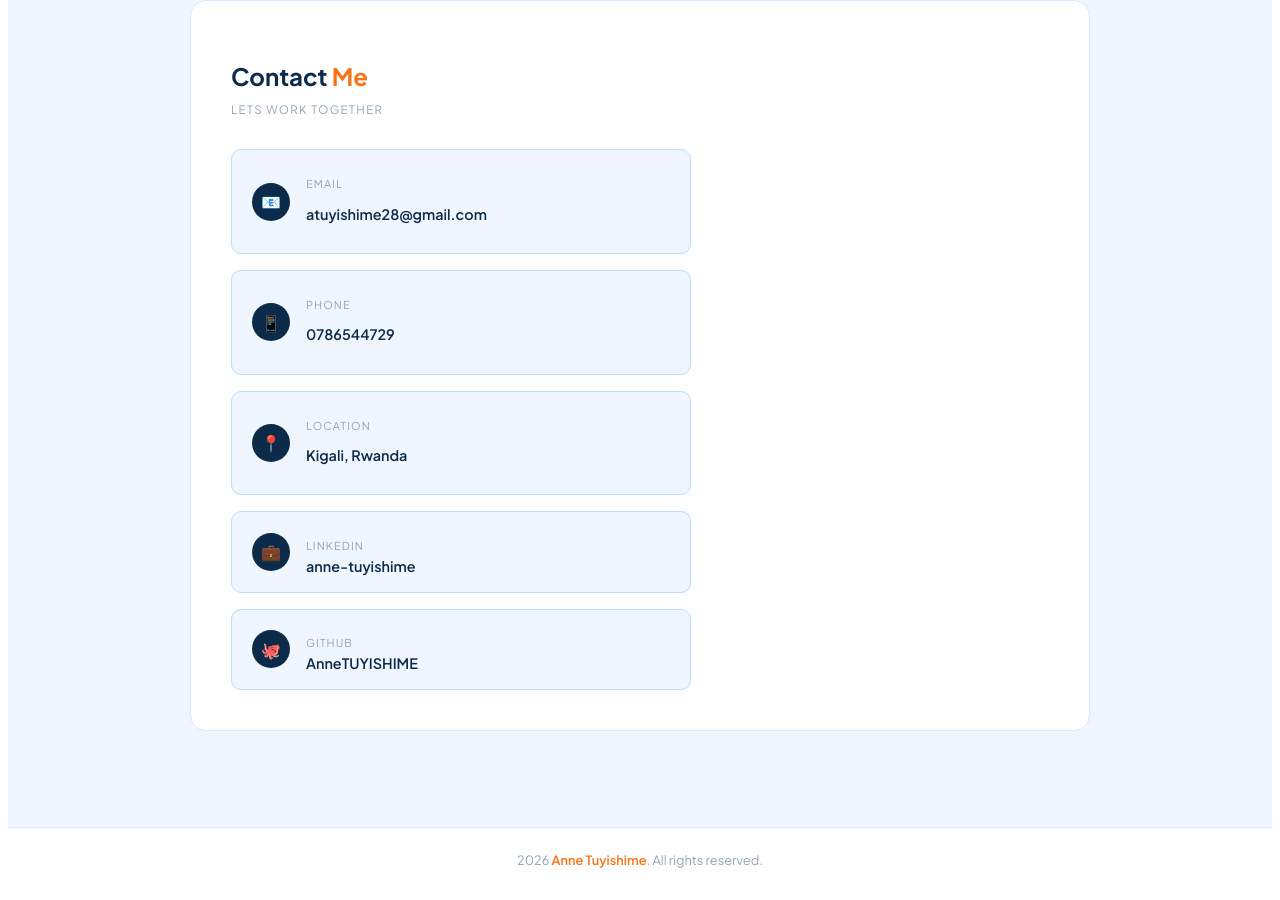
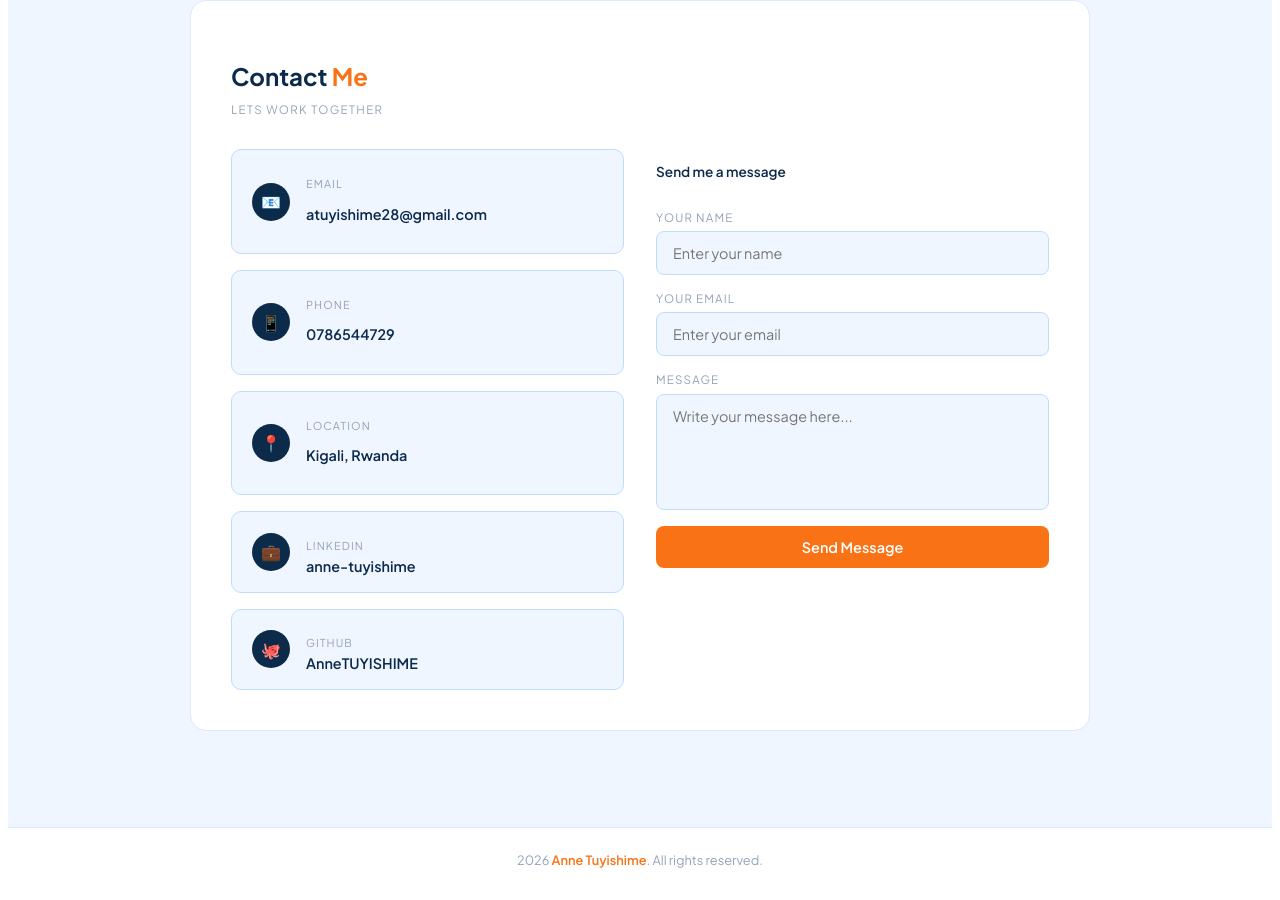
Before and after one commit to AnneTUYISHIME/Website, a React (Vite) app: page / in a window 1280 px wide. Shown: the part 2559-3459 px from the top of the page. Built offline with nearby package versions, Linux system fonts and the light colour scheme.

Commit message:
message box added

```diff
--- a/src/App.jsx
+++ b/src/App.jsx
@@ -2,6 +2,10 @@ import { useEffect, useState } from "react";
 
 export default function App() {
   const [dark, setDark] = useState(false);
+  const [name, setName] = useState("");
+  const [email, setEmail] = useState("");
+  const [message, setMessage] = useState("");
+  const [sent, setSent] = useState(false);
 
   useEffect(() => {
     const link = document.createElement("link");
@@ -46,6 +50,15 @@ export default function App() {
     { name: "C++", emoji: "⚙️" },
     { name: "C", emoji: "🔵" },
   ];
+
+  function handleSend() {
+    if (name && email && message) {
+      setSent(true);
+      setName("");
+      setEmail("");
+      setMessage("");
+    }
+  }
 
   return (
     <div style={{ fontFamily: "'Plus Jakarta Sans', sans-serif", background: t.bg, minHeight: "100vh", color: t.text, transition: "all .3s" }}>
@@ -222,7 +235,10 @@ export default function App() {
           <p style={{ fontSize: ".72rem", textTransform: "uppercase", letterSpacing: ".12em", color: t.label, marginBottom: "2rem" }}>
             Lets work together
           </p>
-          <div style={{ display: "flex", flexDirection: "column", gap: "1rem", maxWidth: "460px" }}>
+
+          <div style={{ display: "grid", gridTemplateColumns: "1fr 1fr", gap: "2rem" }}>
+
+            <div style={{ display: "flex", flexDirection: "column", gap: "1rem" }}>
 
               <div style={{ display: "flex", alignItems: "center", gap: "1rem", background: t.innerCard, borderRadius: "10px", padding: "1rem 1.25rem", border: "1px solid " + t.innerBorder }}>
                 <div style={{ width: "38px", height: "38px", borderRadius: "50%", background: "#0c2a4a", display: "flex", alignItems: "center", justifyContent: "center", fontSize: "1rem", flexShrink: 0 }}>📧</div>
@@ -269,6 +285,68 @@ export default function App() {
               </div>
 
             </div>
+
+            <div style={{ display: "flex", flexDirection: "column", gap: "1rem" }}>
+
+              <p style={{ fontSize: ".85rem", fontWeight: 600, color: t.text }}>Send me a message</p>
+
+              {sent && (
+                <div style={{ background: "#dcfce7", border: "1px solid #86efac", borderRadius: "8px", padding: ".75rem 1rem", fontSize: ".85rem", color: "#166534", fontWeight: 600 }}>
+                  Message sent successfully! I will get back to you soon.
+                </div>
+              )}
+
+              <div style={{ display: "flex", flexDirection: "column", gap: ".4rem" }}>
+                <label style={{ fontSize: ".72rem", textTransform: "uppercase", letterSpacing: ".1em", color: t.label }}>Your Name</label>
+                <input
+                  type="text"
+                  value={name}
+                  onChange={(e) => setName(e.target.value)}
+                  placeholder="Enter your name"
+                  style={{ background: t.innerCard, border: "1px solid " + t.innerBorder, borderRadius: "8px", padding: ".75rem 1rem", fontSize: ".9rem", color: t.text, fontFamily: "inherit", outline: "none" }}
+                  onFocus={(e) => { e.target.style.borderColor = "#f97316"; }}
+                  onBlur={(e) => { e.target.style.borderColor = t.innerBorder; }}
+                />
+              </div>
+
+              <div style={{ display: "flex", flexDirection: "column", gap: ".4rem" }}>
+                <label style={{ fontSize: ".72rem", textTransform: "uppercase", letterSpacing: ".1em", color: t.label }}>Your Email</label>
+                <input
+                  type="email"
+                  value={email}
+                  onChange={(e) => setEmail(e.target.value)}
+                  placeholder="Enter your email"
+                  style={{ background: t.innerCard, border: "1px solid " + t.innerBorder, borderRadius: "8px", padding: ".75rem 1rem", fontSize: ".9rem", color: t.text, fontFamily: "inherit", outline: "none" }}
+                  onFocus={(e) => { e.target.style.borderColor = "#f97316"; }}
+                  onBlur={(e) => { e.target.style.borderColor = t.innerBorder; }}
+                />
+              </div>
+
+              <div style={{ display: "flex", flexDirection: "column", gap: ".4rem" }}>
+                <label style={{ fontSize: ".72rem", textTransform: "uppercase", letterSpacing: ".1em", color: t.label }}>Message</label>
+                <textarea
+                  value={message}
+                  onChange={(e) => setMessage(e.target.value)}
+                  placeholder="Write your message here..."
+                  rows={5}
+                  style={{ background: t.innerCard, border: "1px solid " + t.innerBorder, borderRadius: "8px", padding: ".75rem 1rem", fontSize: ".9rem", color: t.text, fontFamily: "inherit", outline: "none", resize: "none" }}
+                  onFocus={(e) => { e.target.style.borderColor = "#f97316"; }}
+                  onBlur={(e) => { e.target.style.borderColor = t.innerBorder; }}
+                />
+              </div>
+
+              <button
+                onClick={handleSend}
+                style={{ background: "#f97316", color: "white", border: "none", padding: ".75rem 2rem", borderRadius: "8px", fontFamily: "inherit", fontSize: ".9rem", fontWeight: 600, cursor: "pointer", transition: "background .2s" }}
+                onMouseEnter={(e) => { e.target.style.background = "#ea6c0a"; }}
+                onMouseLeave={(e) => { e.target.style.background = "#f97316"; }}
+              >
+                Send Message
+              </button>
+
+            </div>
+
+          </div>
         </section>
 
       </div>
```
Lines whose indentation alone changed are shown as unchanged.
